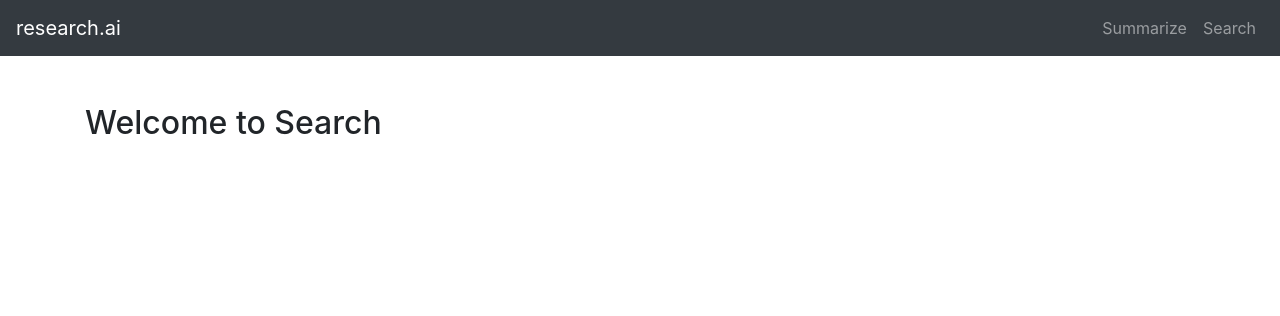
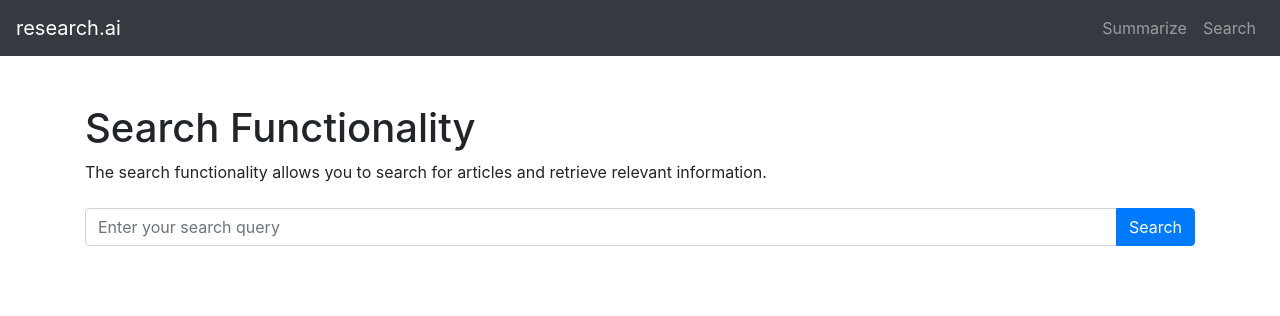
Before and after one commit to PTU-AI-CLUB/research-opt, a Flask app: page /search_page in a window 1280 px wide. Shown: the top 316 px of the page. Run offline with Flask 3, Linux system fonts and the light colour scheme; some libraries are stand-ins or nearby versions.

Commit message:
search functionality added

```diff
--- a/website/templates/search.html
+++ b/website/templates/search.html
@@ -1,4 +1,38 @@
 {% extends 'base.html' %}
+
 {% block content %}
-<h2>Welcome to Search</h2>
+<h1>Search Functionality</h1>
+<p>
+    The search functionality allows you to search for articles and retrieve relevant information.
+</p>
+
+<div class="mt-4">
+    <form action="/search" method="get">
+        <div class="input-group mb-3">
+            <input type="text" class="form-control" placeholder="Enter your search query" name="query" required>
+            <div class="input-group-append">
+                <button class="btn btn-primary" type="submit">Search</button>
+            </div>
+        </div>
+    </form>
+</div>
+
+<div class="mt-4">
+    {% if search_results %}
+        {% for article in search_results %}
+            <div style="width: 75%;">
+                <h3>{{ article.title }}</h3>
+                <p><strong>Authors:</strong>
+                    {% for author in article.authors %}
+                        {{ author.name + ", " }}
+                    {% endfor %}
+                    {{ article.authors[-1].name }}
+                </p>
+                <p><strong>Abstract:</strong> {{ article.summary[:200] + "..." }}</p>
+                <a href="{{ article.pdf_url }}">Download</a>
+                <hr>
+            </div>
+        {% endfor %}
+    {% endif %}
+</div>
 {% endblock %}
--- a/website/views.py
+++ b/website/views.py
@@ -72,8 +72,11 @@ def view_pdf(filename):
 def uploaded_file(filename):
     return send_from_directory(UPLOAD_FOLDER, filename)
 
-@views.route("/search_papers_related_to_field", methods=["POST"])
+@views.route("/search_papers_related_to_field", methods=["GET", "POST"])
 def search_papers_related_to_field():
-    field_of_science = request.form["field_of_science"]
-    search_results = search_papers_with_field(field=field_of_science)
-    return render_template("base.html", search_results=search_results)
+    field_of_science = request.args.get("field_of_science", "")
+    print(field_of_science)
+    search_results = None
+    if field_of_science:
+        search_results = search_papers_with_field(field=field_of_science)
+    return render_template("search.html", search_results=search_results)
```
